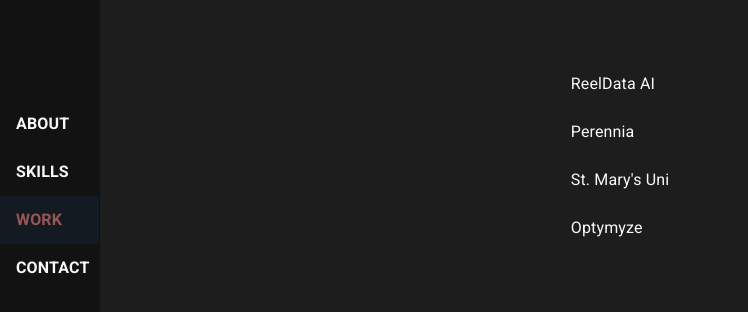
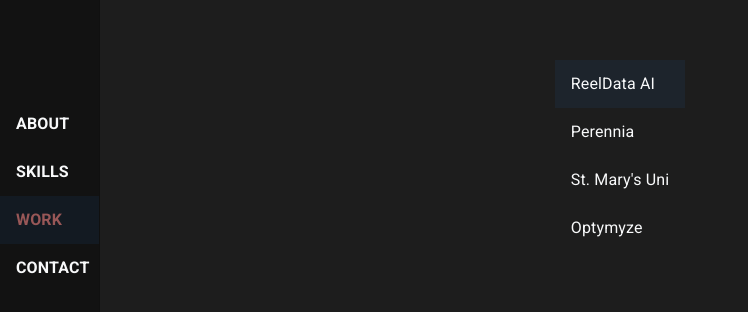
Before and after one commit to rishabgupta94/Portfoliov2, a React (Vite) app: page /work in a window 1280 px wide. Shown: the part 204-516 px from the top of the page, without its empty margins (0-748 px from the left). Built offline with nearby package versions, Linux system fonts and the light colour scheme.

Commit message:
adds selected item to list

```diff
--- a/src/pages/Work.tsx
+++ b/src/pages/Work.tsx
@@ -6,12 +6,22 @@
 	ListItemText,
 	useTheme,
 } from '@mui/material';
+import { useState } from 'react';
 
 // eslint-disable-next-line quotes
 const workItems = ['ReelData AI', 'Perennia', "St. Mary's Uni", 'Optymyze'];
 
 export const Work = () => {
 	const theme = useTheme();
+	const [selectedItem, setSelectedItem] = useState(0);
+
+	const onListItemClick = (
+		_: React.MouseEvent<HTMLDivElement, MouseEvent>,
+		index: number
+	) => {
+		setSelectedItem(index);
+	};
+
 	return (
 		<Grid
 			container
@@ -24,8 +34,8 @@
 				{workItems.map((item, i) => (
 					<ListItem key={i} disablePadding>
 						<ListItemButton
-						// selected={activeRoute(item.path)}
-						// className={classes.selected}
+							selected={selectedItem === i}
+							onClick={(event) => onListItemClick(event, i)}
 						>
 							<ListItemText
 								// classes={{ primary: classes.listItemText }}
```
